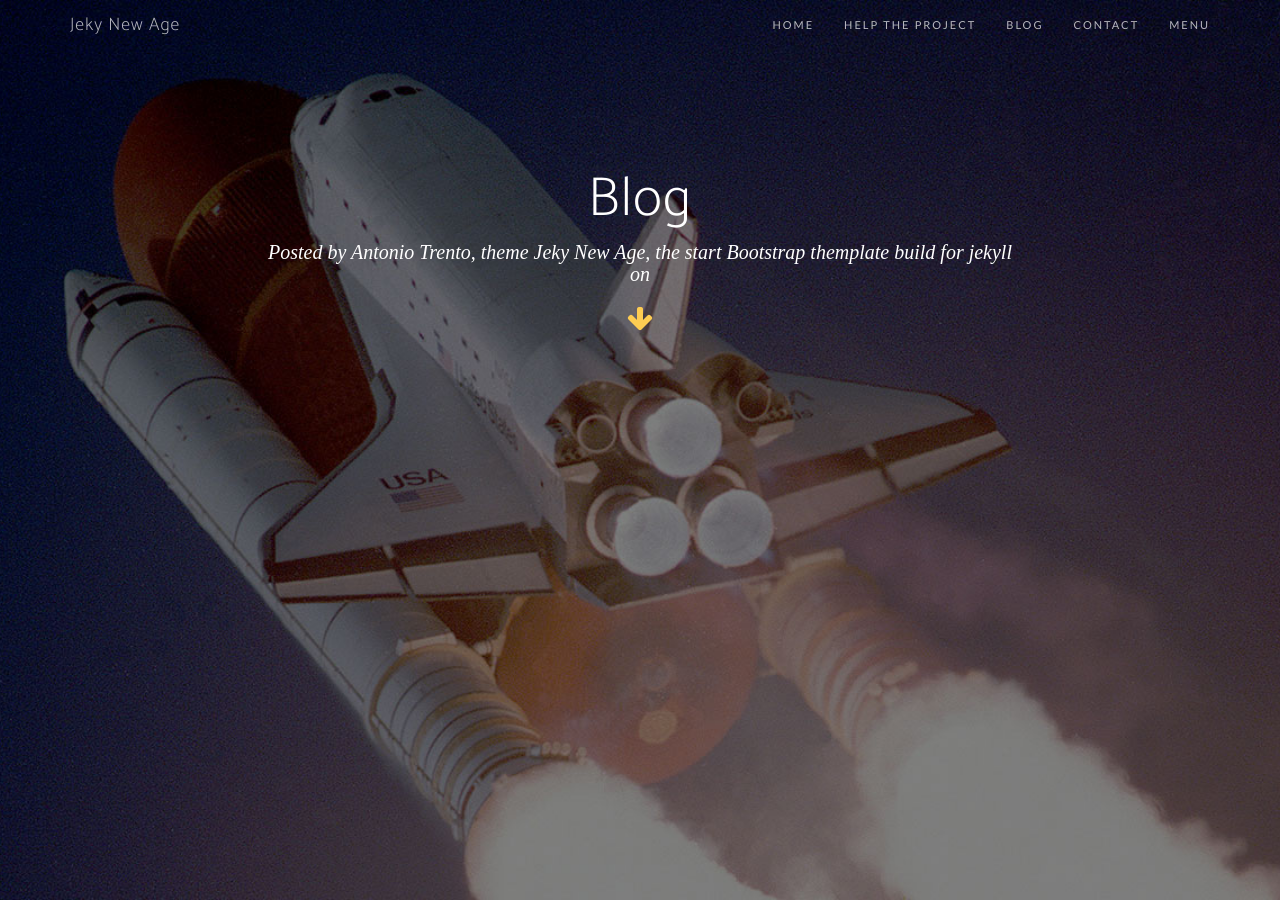
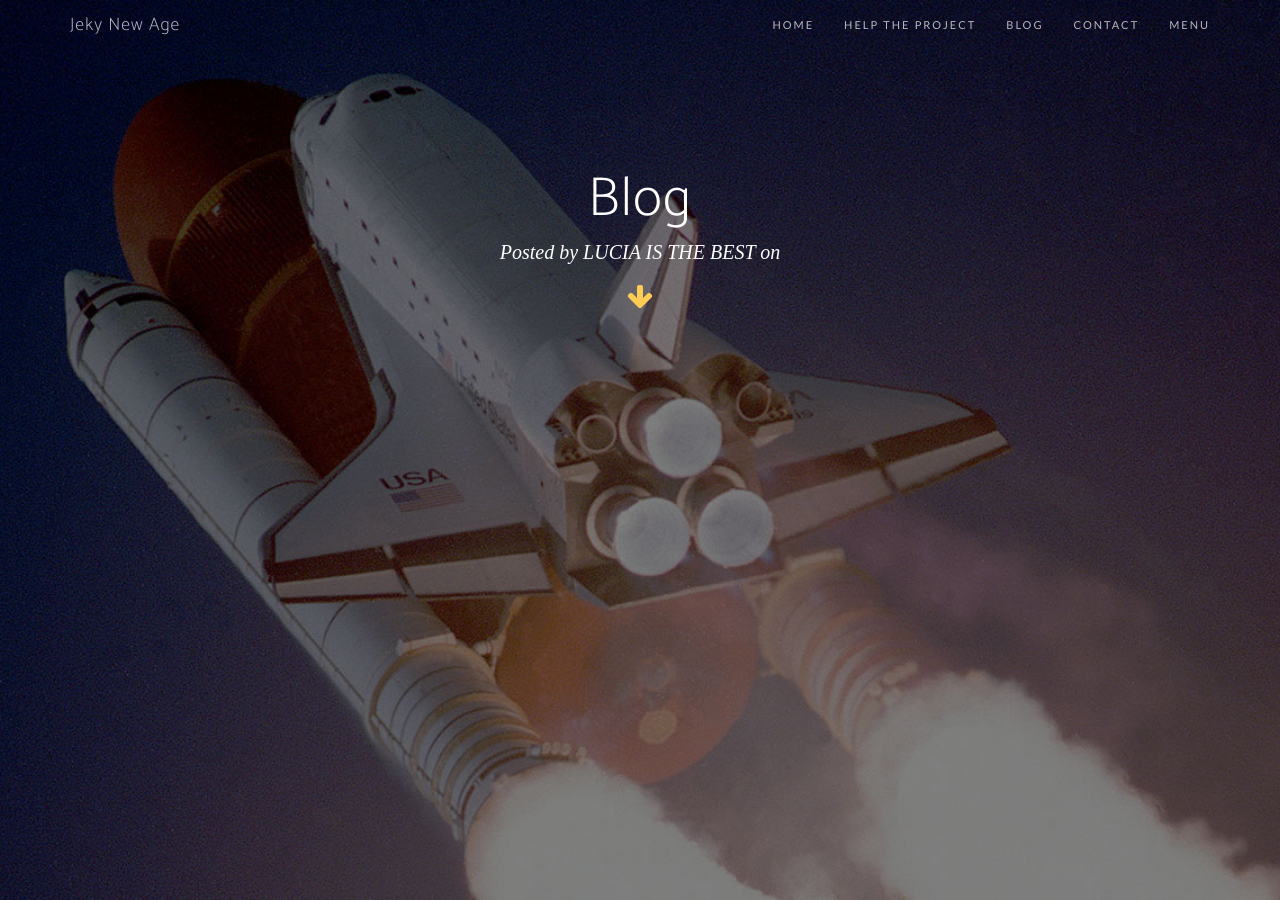
Before and after one commit to lorantes07/lorantes07, a Jekyll site: the page built from blog.html, in a window 1280 px wide and 900 px high. Built offline with Jekyll 4.4.1, drawn with Linux system fonts in a browser that asks for light colours; nearby versions of some CDN libraries; some web fonts are replaced; comment, search, counter and statistics services are not loaded.

Commit message:
lucia is the best

```diff
--- a/_config.yml
+++ b/_config.yml
@@ -1,5 +1,5 @@
 # Site settings
-title: Antonio Trento, theme Jeky New Age, the start Bootstrap themplate build for jekyll
+title: LUCIA IS THE BEST
 email:
 description: A jekyll template for landing pages, portfolio and blogging
 
```
